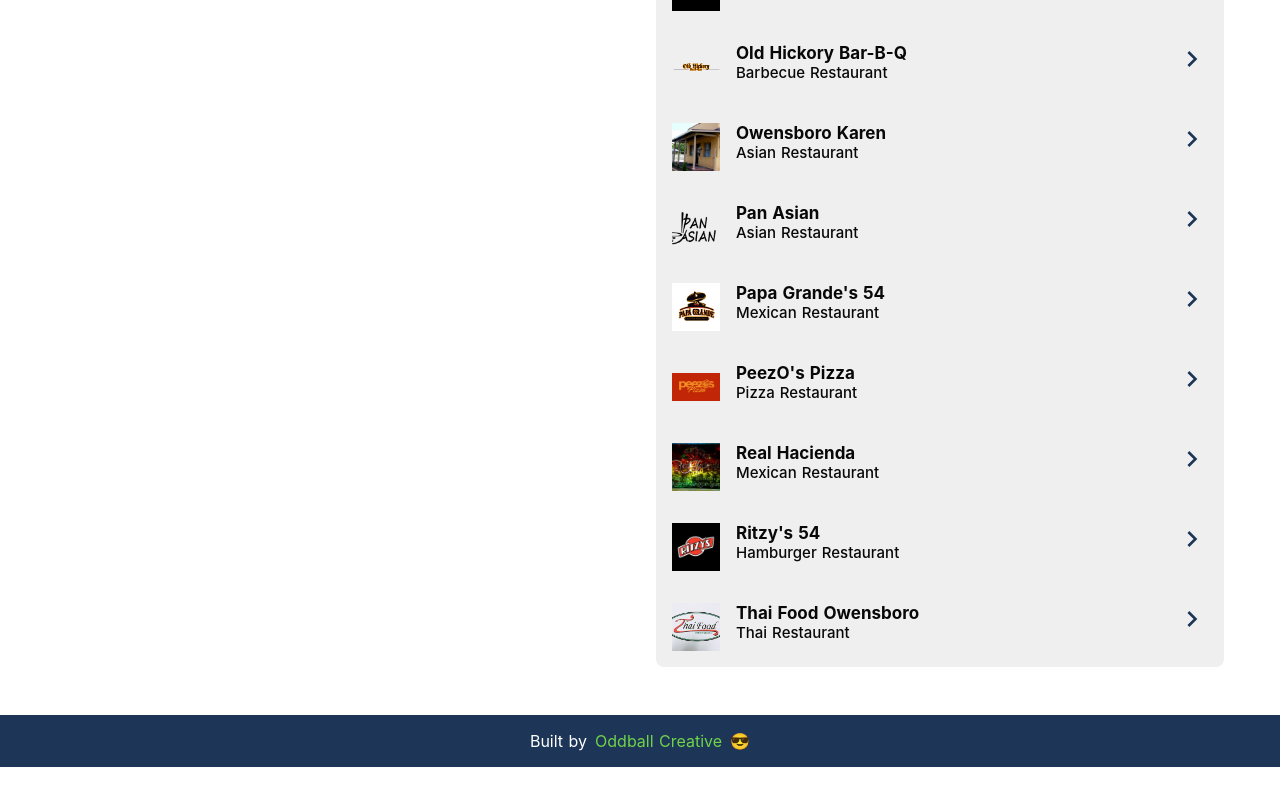
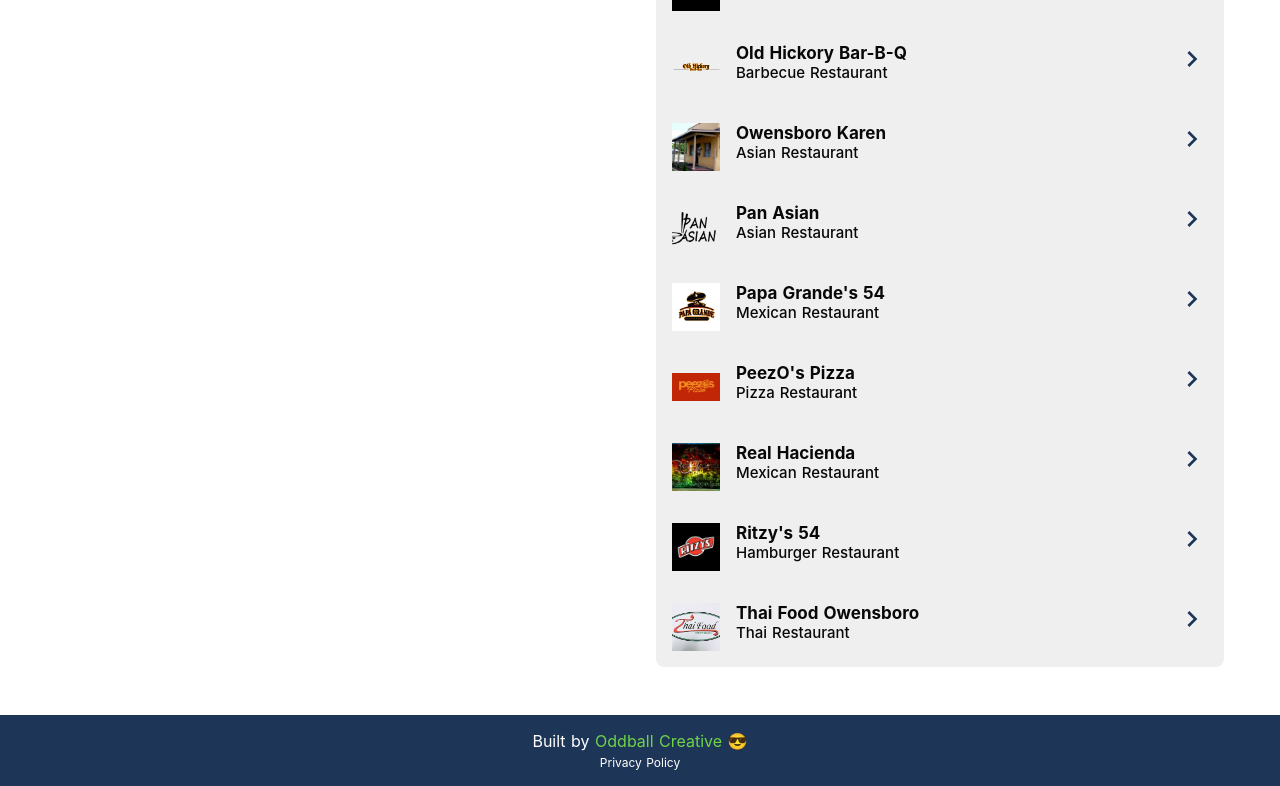
Before and after one commit to charliedr/Owensboro-Restaurants, a Nuxt app: page / in a window 1280 px wide. Shown: the part 1889-2675 px from the top of the page. Built offline with nearby package versions, Linux system fonts and the light colour scheme.

Commit message:
Add files via upload

```diff
--- a/components/FeaturedRestaurant.vue
+++ b/components/FeaturedRestaurant.vue
@@ -116,6 +116,10 @@
   }
 
   @media (min-width: 769px) {
+    .featured {
+      position: sticky;
+      top: -1px;
+    }
     .featured__title {
       font-size: 1.5rem;
     }
--- a/components/Footer.vue
+++ b/components/Footer.vue
@@ -1,7 +1,8 @@
 <template>
   <footer class="footer">
     <div class="footer__wrapper container">
-      Built by <a href="https://oddballcreative.agency">Oddball Creative</a> &#128526;
+      <span>Built by <a href="https://oddballcreative.agency">Oddball Creative</a> &#128526;</span>
+      <a class="privacy-policy" href="https://www.freeprivacypolicy.com/privacy/view/4e77b1ab058348f231fcebf867dc8ad3">Privacy Policy</a>
     </div>
   </footer>
 </template>
@@ -22,11 +23,12 @@
 
     &__wrapper {
       display: flex;
+      flex-direction: column;
       align-items: center;
       justify-content: center;
 
       a {
-        margin: 0 .5rem;
+        // margin: 0 .5rem;
         color: #70D34A;
         text-decoration: none;
 
@@ -34,6 +36,12 @@
           text-decoration: underline;
         }
       }
+
+      .privacy-policy {
+        color: #ffffff;
+        margin-top: .25rem;
+        font-size: 12px;
+      }
     }
   }
 </style>
```
